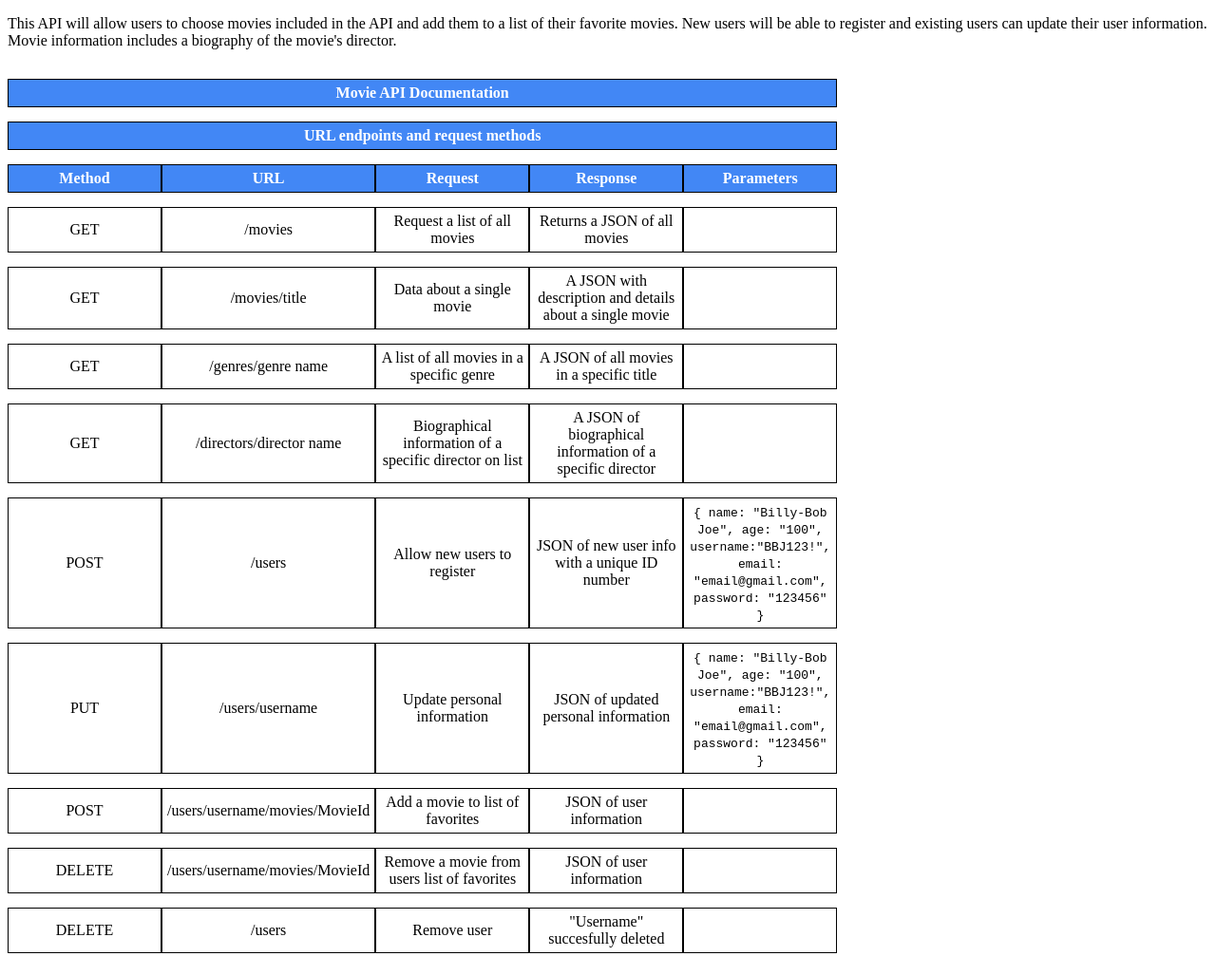
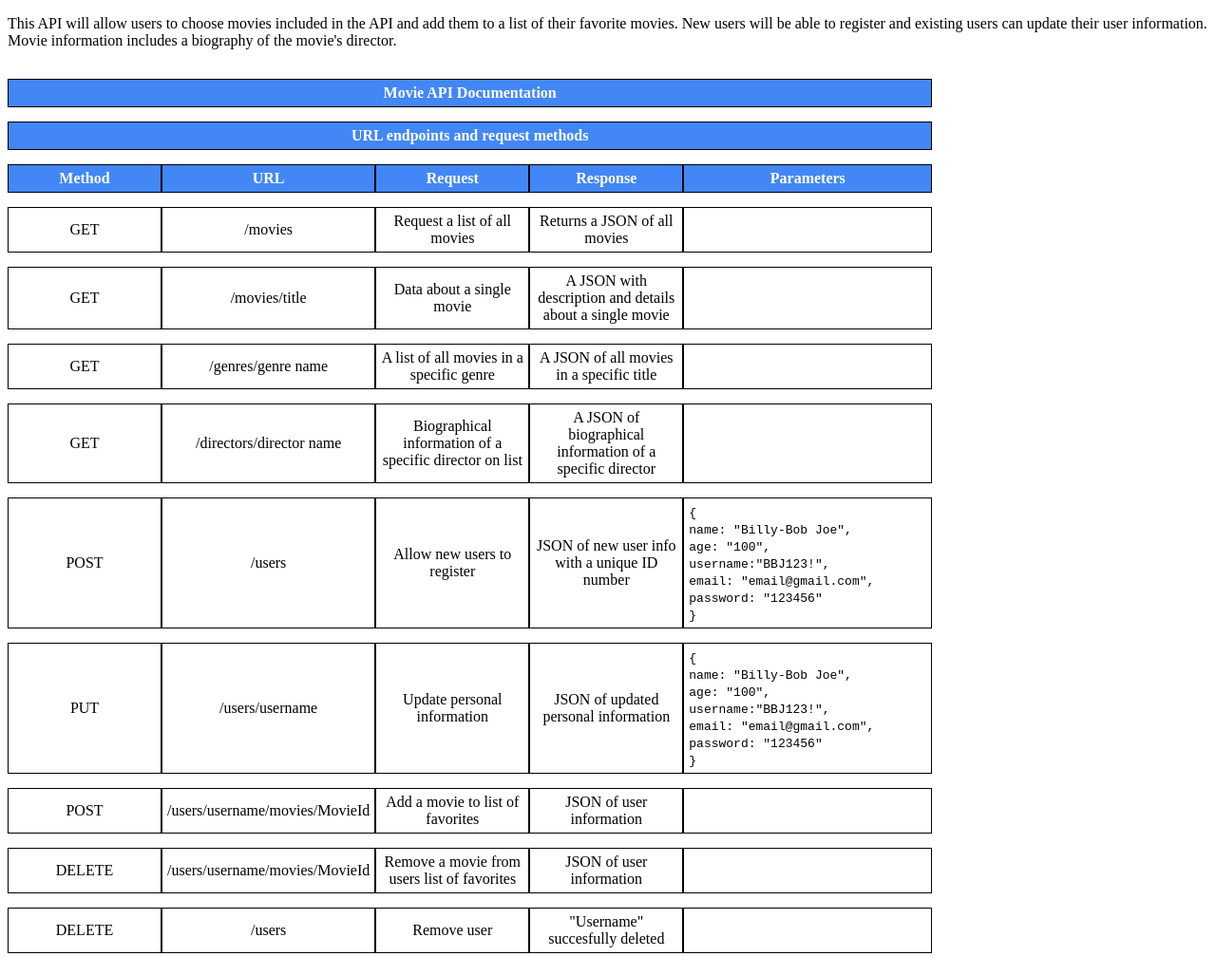
Before and after one commit to ElwoodMattHowell/movie-api, a website: page public/documentation.html in a window 1280 px wide. Shown: the whole page at 95% size. Drawn offline with Linux system fonts and the light colour scheme.

Commit message:
updated comments

```diff
--- a/public/css/styles.css
+++ b/public/css/styles.css
@@ -20,3 +20,8 @@ td {
 h2 {
   color: #4287f5;
 }
+
+.json {
+  width: 250px;
+  text-align:left;
+}
--- a/public/documentation.html
+++ b/public/documentation.html
@@ -56,14 +56,14 @@
         <td>/users</td>
         <td>Allow new users to register</td>
         <td>JSON of new user info with a unique ID number</td>
-        <td>
+        <td class="json">
           <code>
-              {
-              name: "Billy-Bob Joe",
-              age: "100",
-              username:"BBJ123!",
-              email: "email@gmail.com",
-              password: "123456"
+              {<br>
+                name: "Billy-Bob Joe",<br>
+                age: "100",<br>
+                username:"BBJ123!",<br>
+                email: "email@gmail.com",<br>
+                password: "123456"<br>
               }
           </code>
         </td>
@@ -73,14 +73,14 @@
         <td>/users/username</td>
         <td>Update personal information</td>
         <td>JSON of updated personal information</td>
-        <td>
+        <td class="json">
             <code>
-                {
-                name: "Billy-Bob Joe",
-                age: "100",
-                username:"BBJ123!",
-                email: "email@gmail.com",
-                password: "123456"
+                {<br>
+                name: "Billy-Bob Joe",<br>
+                age: "100",<br>
+                username:"BBJ123!",<br>
+                email: "email@gmail.com",<br>
+                password: "123456"<br>
                 }
             </code>
         </td>
```
Also changed, not shown: auth.js (+10 -4 lines), index.js (+20 -2 lines).
